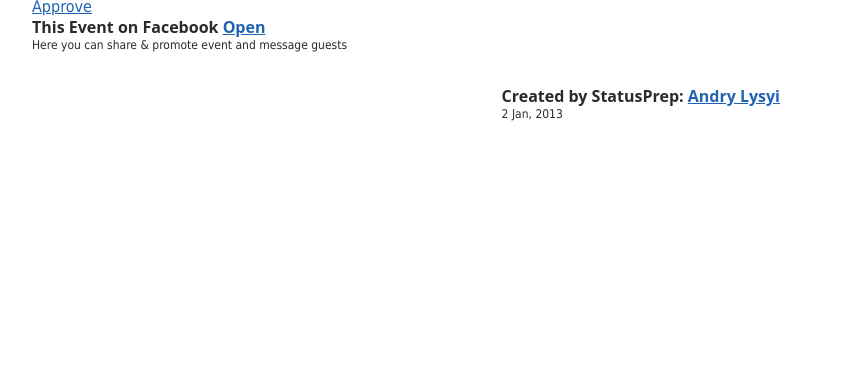
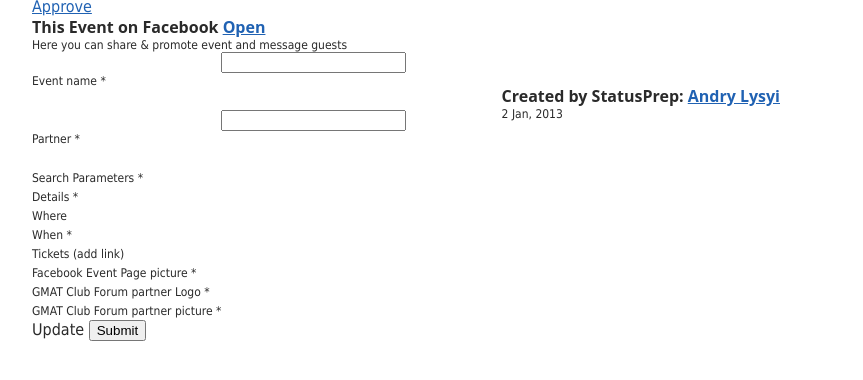
Before and after one commit to Twizanex/event-full, a plain HTML site: page add_edit_events.html in a window 1280 px wide. Shown: the part 170-550 px from the top of the page, without its empty margins (208-1071 px from the left). Drawn offline with Linux system fonts and the light colour scheme.

Commit message:
added content

```diff
--- a/add_edit_events.html
+++ b/add_edit_events.html
@@ -33,10 +33,10 @@
         <div id="adminTabs">
             <a href="index.html"><span class="icon"></span>Events Search</a>
             <ul class="nav">
-                <li><a href="#events-admin" class="current moveLeft">Events</a></li>
-                <li><a href="#partners" class="">Partners</a></li>
-                <li><a href="#editors" style="right: 1px">Editors</a></li>
-                <li><a href="#help" style="right: 1px" class="moveRight">Need Help?</a></li>
+                <li><a href="admin_index.html#events-admin" class="current moveLeft">Events</a></li>
+                <li><a href="admin_index.html#partners" class="">Partners</a></li>
+                <li><a href="admin_index.html#editors" style="right: 1px">Editors</a></li>
+                <li><a href="admin_index.html#help" style="right: 2px" class="moveRight">Need Help?</a></li>
             </ul>
             <div class="wrap-list">
                 <div id="eventsEditor">
@@ -67,6 +67,80 @@
                             <p>2 Jan, 2013</p>
                         </div>
                     </div>
+                    <div class="content">
+                        <table cellpadding="0" cellspacing="0">
+                            <tr>
+                                <td class="title head">
+                                    <p>Event name <span>*</span></p>
+                                </td>
+                                <td class="description head" height="58">
+                                    <input class="eventNameInput" placeholder="" type="text" />
+                                </td>
+                            </tr>
+                            <tr>
+                                <td class="title otherBg1">
+                                    <p>Partner <span>*</span></p>
+                                </td>
+                                <td class="description otherBg2" height="58">
+                                    <input class="partnerInput" placeholder="" type="text" />
+                                </td>
+                            </tr>
+                            <tr>
+                                <td class="title">
+                                    <p>Search Parameters <span>*</span></p>
+                                </td>
+                                <td class="description"></td>
+                            </tr>
+                            <tr>
+                                <td class="title otherBg1">
+                                    <p>Details <span>*</span></p>
+                                </td>
+                                <td class="description otherBg2"></td>
+                            </tr>
+                            <tr>
+                                <td class="title">
+                                    <p>Where</p>
+                                </td>
+                                <td class="description"></td>
+                            </tr>
+                            <tr>
+                                <td class="title otherBg1">
+                                    <p>When <span>*</span></p>
+                                </td>
+                                <td class="description otherBg2"></td>
+                            </tr>
+                            <tr>
+                                <td class="title">
+                                    <p>Tickets (add link)</p>
+                                </td>
+                                <td class="description"></td>
+                            </tr>
+                            <tr>
+                                <td class="title otherBg1">
+                                    <p>Facebook Event Page picture <span>*</span></p>
+                                </td>
+                                <td class="description otherBg2"></td>
+                            </tr>
+                            <tr>
+                                <td class="title">
+                                    <p>GMAT Club Forum partner Logo <span>*</span></p>
+                                </td>
+                                <td class="description"></td>
+                            </tr>
+                            <tr>
+                                <td class="title otherBg1">
+                                    <p>GMAT Club Forum partner picture <span>*</span></p>
+                                </td>
+                                <td class="description otherBg2"></td>
+                            </tr>
+                        </table>
+                    </div>
+                    <div class="footer">
+                        <div class="updateBtn">
+                            Update
+                            <input type="submit" />
+                        </div>
+                    </div>
                 </div>
             </div>
         </div>
```
